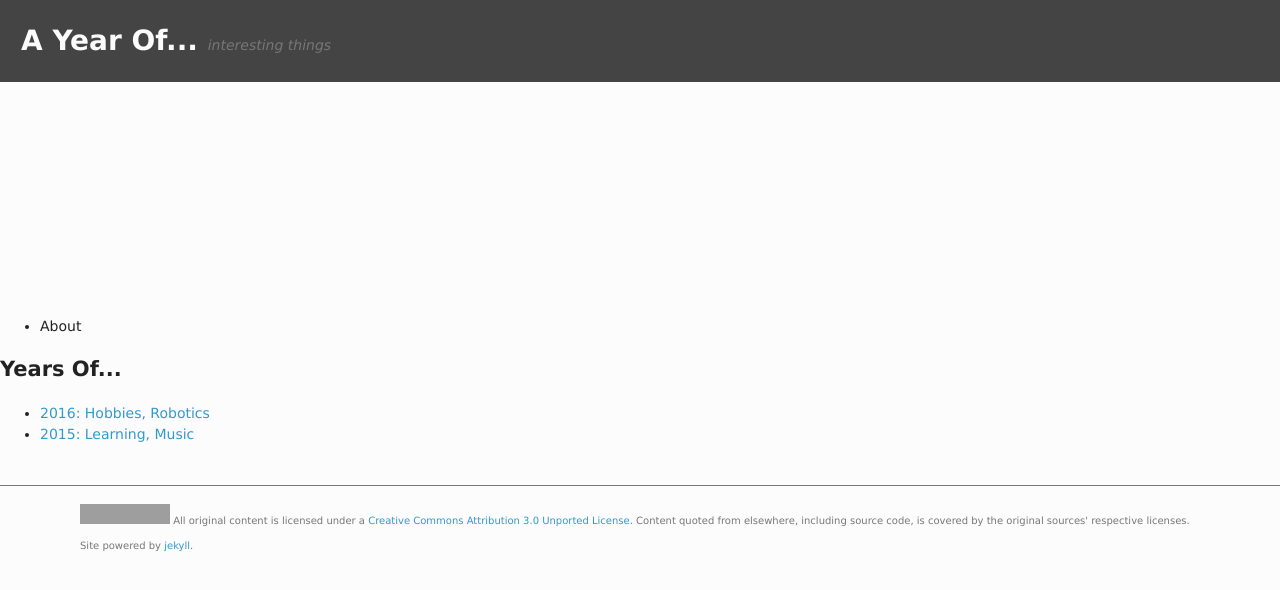
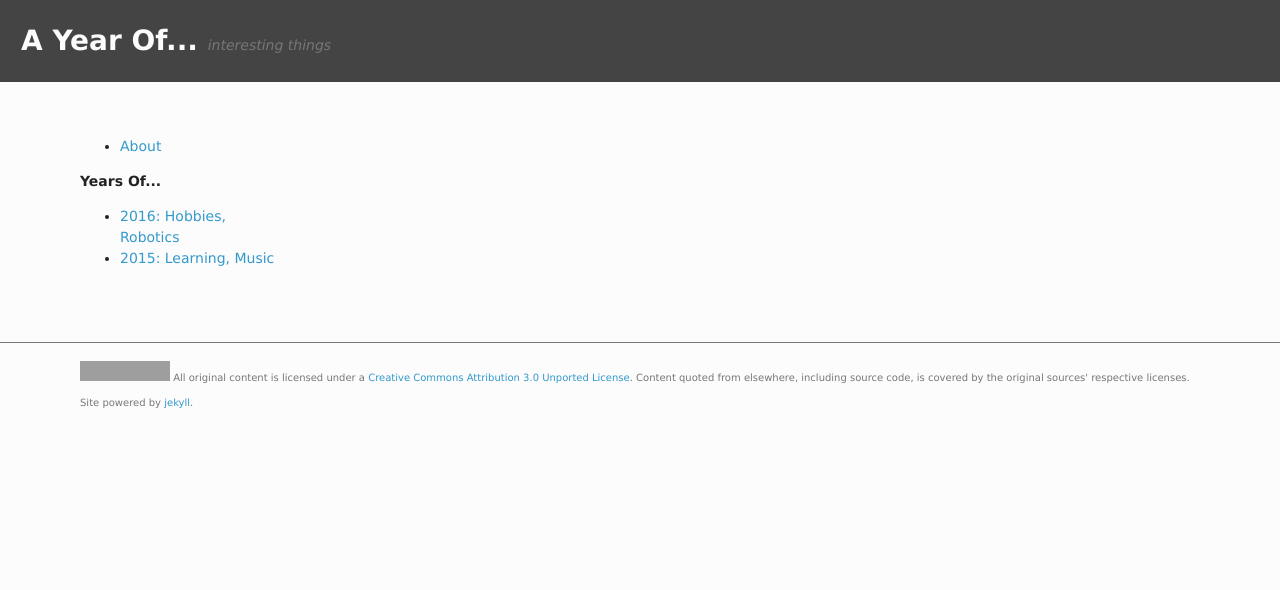
Before and after one commit to AYearOf/ayearof.github.io, a Jekyll site: the page built from archive.html, in a window 1280 px wide. Shown: the top 590 px of the page. Built offline with Jekyll 4.4.1, drawn with Linux system fonts in a browser that asks for light colours; grey boxes are pictures that could not be loaded.

Commit message:
using flex layout

```diff
--- a/_layouts/default.html
+++ b/_layouts/default.html
@@ -21,13 +21,14 @@
 	</head>
 	<body>
 		<header id="title">{% include header.html %}</header>
+        <div class="flex-container">
             <section id="content" role="content">
             {{ content }}
             </section>
             <section class="sidebar">
                 <nav>
                     <ul>
-                    <li>About</li>
+                        <li><a href="about.html">About</a></li>
                     </ul>
                     <h2>Years Of...</h2>
                     <ul>
@@ -36,6 +37,7 @@
                     </ul>
                 </nav>
             </section>
+        </div>
 		<footer>
 		{% include copyright.html %}
 		</footer>
--- a/media/css/main.css
+++ b/media/css/main.css
@@ -4,6 +4,10 @@ body {
 	color: #222;
 	font: normal 14px/1.5 "Lucida Grande", "Lucida Sans Unicode", Verdana, sans-serif;
 	margin: 0; padding: 0;
+}
+.flex-container {
+  flex-direction: row;
+  display: flex;
 }
 /* undoing the default browser style of 1.17em*/
 :matches(article, aside, nav, section) :matches(article, aside, nav, section) h1 {
@@ -78,6 +82,15 @@ blockquote {
 	border-left: 10px solid #f2f2f2;
 	padding-left: 18px;
 	margin-left: 0;
+}
+.sidebar {
+    width: 200px;
+    margin-top: 40px;
+    margin-right: 20px;
+    float: left;
+}
+.sidebar h2 {
+    font-size: 1em;
 }
 #copyright {
 	color: #777;
```
Lines whose indentation alone changed are shown as unchanged.
